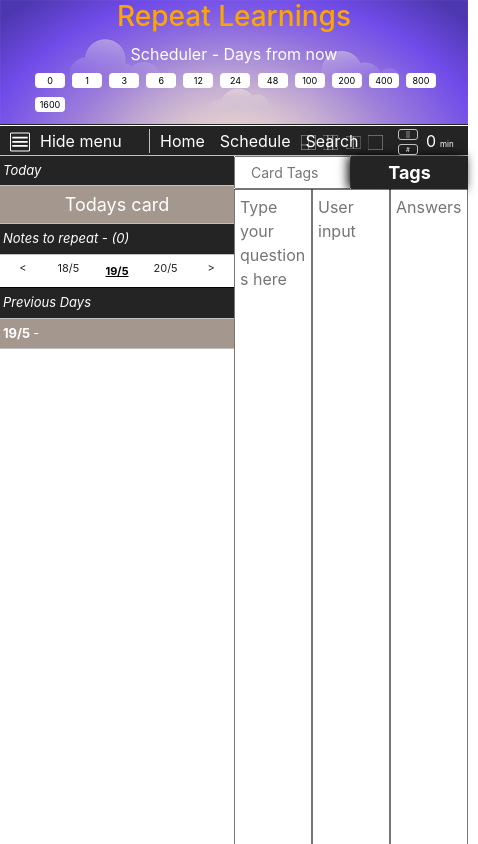
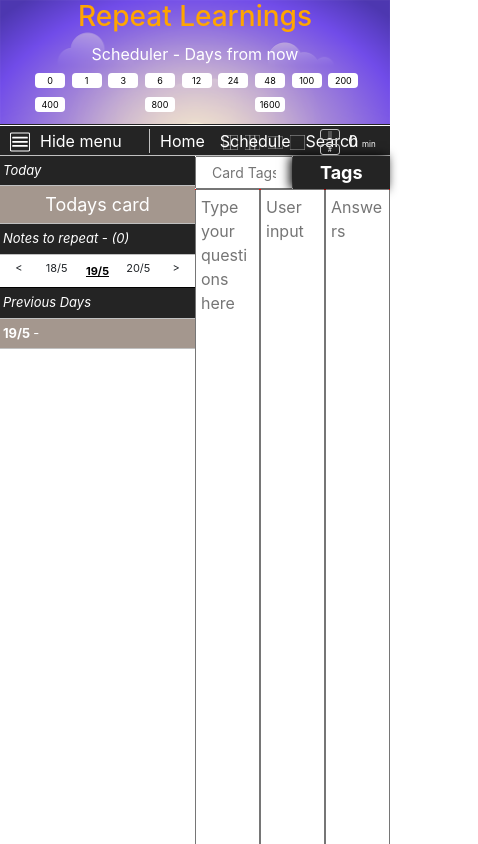
Before and after one commit to Hermes-devt/memit, a React (Create React App) app: page / in a window 390 px wide. Shown: the top 844 px of the page, 478 px wide, since content can reach past the window. Built offline with nearby package versions, Linux system fonts and the light colour scheme.

Commit message:
added a couple of mobile inteface features for several components and fixed buggs where the wrong checkbox was marked in firefox on the missedCards

```diff
--- a/src/App.tsx
+++ b/src/App.tsx
@@ -48,8 +48,9 @@ export function App(){
   const setContentOnFullWidth = (): string=>{ return displayVerticalBar ? 'm-0 p-0 col-sm-10 no-gutters' : 'm-0 p-0 col-sm-12 no-gutters'; }
   const displayContentAreas = ():any=>{ return (displayWindow === 1 ? {display: 'block'} : {display: 'none'}) }
 
+  const mobile = false;
   return(
-    <div className="m-0 p-0" style={{display: 'block', width: '120vw'}}>
+    <div className="m-0 p-0" style={{display: 'block', width: '100vw'}}>
       {data && <Navbar />}
       <SettingsBar
         onClick={ onSettingsBarClick }
@@ -60,9 +61,21 @@ export function App(){
       />
 
 
+
       {data && displayWindow === 2 && <Schedule /> }
       {data && displayWindow === 3 && <Search /> }
       {data && displayWindow === 4 && <LaterLearnings /> }
+
+      { displayVerticalBar && mobile && data &&
+      <div style={{position: 'relative'}}>
+      <div
+        style={{zIndex: 99999, position: 'absolute', top: 0, left: 0, width: '60vw', height: '100vh', overflow: 'scroll', backgroundColor: 'white'}}>
+          <VerticalBar
+          onClick={(note:number)=> { setActiveNote(note) }}
+          activeNote={ activeNote } />
+        </div>
+      </div>
+      }
 
       <div style={ displayContentAreas() }>
         { !displayVerticalBar && data && <>
@@ -83,13 +96,15 @@ export function App(){
 
         </>}
 
+
         <Row className='m-0 p-0 no-gutters'>
-          { displayVerticalBar && <Col className='m-0 p-0 col-sm-2 overflow-auto'>
+          { displayVerticalBar && !mobile && data &&
+          <Col className='m-0 p-0 col-sm-2 overflow-auto'>
               {data &&
                 <VerticalBar
                 onClick={(note:number)=> { setActiveNote(note) }}
                 activeNote={ activeNote } />
-            } </Col> }
+              } </Col> }
 
           <Col className={ setContentOnFullWidth()}>
             {data && <TagInput  activeNote={ activeNote }/> }
--- a/src/components/contentarea/tagInput.tsx
+++ b/src/components/contentarea/tagInput.tsx
@@ -26,6 +26,31 @@ export function TagInput({activeNote}: {activeNote: number}):any{
     save( data );
   };
 
+
+  const mobileInterface = ()=>{
+    return(
+        <Container fluid>
+            <Row className="">
+              <Col className="m-0 p-0 col-sm-12">
+                <input
+                  style={styling.t2}
+                  type="text"
+                  value={tags}
+                  onBlur={ saveToStorage }
+                  placeholder="Card Tags"
+                  onChange={( (evt)=>{
+                    let data = {...Data}
+                    data.list[activeNote].tags = evt.target.value;
+                    setTags(evt.target.value);
+                    dispatch( setData(data));
+                  })}
+                />
+              </Col>
+            </Row>
+      </Container>)
+  }
+
+  const desktopInterface = ()=>{
   return(
       <Container fluid>
           <Row className="">
@@ -45,9 +70,13 @@ export function TagInput({activeNote}: {activeNote: number}):any{
               />
             </Col>
             <Col className='m-0 p-0 col-sm-2'> <div style={styling.t1}>Tags</div> </Col>
-
           </Row>
     </Container>)
+  }
+
+  const mobile = false;
+  if( mobile) return mobileInterface();
+  else return desktopInterface();
 }
 
 const styling = {
--- a/src/components/contentarea/verticalBar.tsx
+++ b/src/components/contentarea/verticalBar.tsx
@@ -52,6 +52,7 @@ export function Navbar(props: Props){
 
     setTodayCards( todayCards );
     setCheckboxes( Data.dailyCards );
+
     setCardsMissed( cardsMissed );
   },[Data]) // eslint-disable-line
 
@@ -109,9 +110,20 @@ export function Navbar(props: Props){
 
   const onCheckbox = {
     missedCards: (index:number)=>{
-      let nData = {...Data};
-      nData.missedCards[index].done = !nData.missedCards[index].done;
+      let nData: UserData = Data;
+      let CardsMissed = [...Data.missedCards]
+
+      //Change the state in the global store object
+      CardsMissed[index].done = !CardsMissed[index].done;
+      nData.missedCards = [...CardsMissed ];
       dispatch( setData(nData) );
+
+      //Change state on the local stage object.
+      let temp = [...cardsMissed];
+      temp[index].done = CardsMissed[index].done;
+      setCardsMissed( temp );
+
+      //save to storaage
       save( nData );
     },
 
@@ -194,7 +206,7 @@ export function Navbar(props: Props){
             <div key={index}
               style={styles.onMissingCards(card)}
               onClick={ (ev)=> {
-                // ev.stopPropagation();
+                ev.stopPropagation();
                 onCard.onOneMissedCard(card, index) ;
               }} >
                 <span style={{fontWeight: 'bold'}}>{ dateHandling.getDayMonthFromInt(card.data.onDay) } </span>
@@ -279,6 +291,7 @@ const styling = {
     position: 'absolute',
     bottom: 10,
     right: 3,
+    zIndex: 999999999,
   },
 
   card: {
--- a/src/components/insertLaterLearningsPopup.tsx
+++ b/src/components/insertLaterLearningsPopup.tsx
@@ -51,6 +51,19 @@ export function InsertLaterLearningsPopup(props: Props){
     return( ()=>{ document.removeEventListener( 'keydown', onPress, true); })
   },[questions, answers]) //eslint-disable-line
 
+
+
+  const MobileInterface = ()=>{
+    return(
+      <div style={containerMobile} onClick={ ()=>{ }} >
+        <textarea readOnly style={textarea} value={questions} />
+        <textarea readOnly style={textarea} value={answers} />
+        <div onClick={ ()=> props.insert( questions, answers)} style={insert} >INSERT</div>
+        <div onClick={ props.cancel } style={cancel}>CANCEL</div> </div>
+    )
+  }
+
+  const DesktopInterface = ()=>{
     return(
       <div style={container} onClick={ ()=>{ }} >
         <textarea readOnly style={textarea} value={questions} />
@@ -58,6 +71,21 @@ export function InsertLaterLearningsPopup(props: Props){
         <div onClick={ ()=> props.insert( questions, answers)} style={insert} >INSERT</div>
         <div onClick={ props.cancel } style={cancel}>CANCEL</div> </div>
     )
+  }
+
+  const mobile = false;
+  if( mobile ) return MobileInterface();
+  else return DesktopInterface();
+  // if( !mobile ) return DesktopInterface();
+  // else return MobileInterface();
+  // return <span></span>
+  // return(
+  //   <div style={container} onClick={ ()=>{ }} >
+  //     <textarea readOnly style={textarea} value={questions} />
+  //     <textarea readOnly style={textarea} value={answers} />
+  //     <div onClick={ ()=> props.insert( questions, answers)} style={insert} >INSERT</div>
+  //     <div onClick={ props.cancel } style={cancel}>CANCEL</div> </div>
+  // )
 }
 
 export default InsertLaterLearningsPopup;
@@ -117,5 +145,22 @@ const container = {
   backgroundColor: 'white',
   border: '1px solid silver',
   borderRadius: 5,
+} as CSSProperties
 
+
+const containerMobile = {
+  color: 'black',
+  zIndex: 999,
+  fontSize: 8,
+  position: 'fixed',
+  left: '50%',
+  top: '50%',
+  boxSizing: 'border-box',
+  marginLeft: '-48vw',
+  marginTop: '-40vh',
+  width: '96vw',
+  height: '80vh',
+  backgroundColor: 'white',
+  border: '1px solid silver',
+  borderRadius: 5,
 } as CSSProperties
--- a/src/components/settingsBar.tsx
+++ b/src/components/settingsBar.tsx
@@ -17,6 +17,80 @@ interface Props {
 }
 
 export function SettingsBar(props: Props):any{
+  const mobile = false;
+
+
+
+  if( !mobile ) return desktopInterface(props);
+  else return mobileInterface(props);
+  // if( mobile){
+    // props.onClick(2);
+    // return mobileInterface(props);
+  // }
+  // return(
+  // <div style={styles.container as CSSProperties}>
+  //   <Timer />
+
+  //   {/* Makes the menu unclickable and make it look transparant. */}
+  //   {props.windowDisplay !== 1 && <div style={styles.hideIt as CSSProperties}></div> }
+
+  //   <span style={styles.menu as CSSProperties} onClick={ ()=>{ props.menuClick() }} >
+  //     <Menu onClick={ ()=>{ console.log('clicked on the menu icon!') }}
+  //     />
+
+  //     {props.displayVerticalBar && <span style={{ paddingLeft: 10,}}>Hide menu</span>}
+  //     {!props.displayVerticalBar && <span style={{paddingLeft: 10,}}>Display menu</span> }
+  //   </span>
+
+  //   {/* <div style={popup as CSSProperties}>
+  //     <div>Print cards</div>
+  //     <div>Style</div>
+  //     <div>Settings</div>
+  //     <div>Account</div>
+  //     <div>Login / Logout</div>
+  //   </div> */}
+
+  //   <span style={{...styles.schedule, ...{}}} onClick={ ()=>props.onDisplayWindow( 1 ) }>Home</span>
+  //   <span style={styles.schedule} onClick={ ()=>props.onDisplayWindow( 2 ) }>Schedule</span>
+  //   <span style={styles.schedule} onClick={ ()=>props.onDisplayWindow( 3 ) }>Search</span>
+  //   <span
+  //     style={styles.schedule}
+  //     onClick={ ()=>props.onDisplayWindow( 4 ) }
+  //     >Later learnings</span>
+
+  //   <span style={{position: 'absolute', right: 85, top: 3, opacity: 1}}>
+  //     <span style={ styles.layouts} onClick={ ()=> props.onClick(2)}> <Layout1 /> </span>
+  //     <span style={ styles.layouts} onClick={ ()=> props.onClick(1)}> <Layout2 /> </span>
+  //     <span style={ styles.layouts} onClick={ ()=> props.onClick(3)}> <Layout3 /> </span>
+  //     <span style={ styles.layouts} onClick={ ()=> props.onClick(4)}> <Layout4 /> </span>
+  //   </span>
+  // </div>)
+}
+
+const mobileInterface = (props: Props )=>{
+  return(
+    <div style={styles.container as CSSProperties}>
+     <Timer />
+      <span style={{display: 'inline-block', marginLeft: 5}} >
+        <Menu onClick={ (evt)=>{ // evt.stopPropagation();
+          props.menuClick();
+          console.log('clicked on the menu icon!')
+        }} />
+      </span>
+
+      <span style={{position: 'absolute', right: 80, top: 3, opacity: 1}}>
+        <span style={ styles.layouts} onClick={ ()=> props.onClick(2)}> <Layout1 /> </span>
+        {/* <span style={ styles.layouts} onClick={ ()=> props.onClick(1)}> <Layout2 /> </span> */}
+        <span style={ styles.layouts} onClick={ ()=> props.onClick(3)}> <Layout3 /> </span>
+        <span style={ styles.layouts} onClick={ ()=> props.onClick(4)}> <Layout4 /> </span>
+      </span>
+
+
+    </div>
+  )
+}
+
+const desktopInterface = (props: Props)=>{
   return(
     <div style={styles.container as CSSProperties}>
       <Timer />
@@ -45,35 +119,30 @@ export function SettingsBar(props: Props):any{
       <span style={styles.schedule} onClick={ ()=>props.onDisplayWindow( 3 ) }>Search</span>
       <span
         style={styles.schedule}
-      // onMouseOver={ ()=>{ }}
-      // onMouseOut={ ()=>{ }}
-
         onClick={ ()=>props.onDisplayWindow( 4 ) }
         >Later learnings</span>
 
-    <span style={{opacity: 1}}>
-    <div style={styles.layoutContainer as CSSProperties}>
+      <span style={{position: 'absolute', right: 85, top: 3, opacity: 1}}>
         <span style={ styles.layouts} onClick={ ()=> props.onClick(2)}> <Layout1 /> </span>
         <span style={ styles.layouts} onClick={ ()=> props.onClick(1)}> <Layout2 /> </span>
         <span style={ styles.layouts} onClick={ ()=> props.onClick(3)}> <Layout3 /> </span>
         <span style={ styles.layouts} onClick={ ()=> props.onClick(4)}> <Layout4 /> </span>
-    </div>
       </span>
     </div>)
 }
 
-const popup = {
-  position: 'absolute',
-  left: 0,
-  top: 30,
-  width: 200,
-  backgroundColor: 'black',
-  opacity: 0.9,
-  zIndex: 5,
-  color: 'white',
-  padding: 10,
-  cursor: 'pointer',
-}
+// const popup = {
+//   position: 'absolute',
+//   left: 0,
+//   top: 30,
+//   width: 200,
+//   backgroundColor: 'black',
+//   opacity: 0.9,
+//   zIndex: 5,
+//   color: 'white',
+//   padding: 10,
+//   cursor: 'pointer',
+// }
 
 const styles = {
   hideIt:{
@@ -112,7 +181,8 @@ const styles = {
 
   layoutContainer:{
     position: 'absolute',
-    right: 85,
+    zIndex: 999,
+    right: 80,
     top: 3,
   },
 
--- a/src/index.css
+++ b/src/index.css
@@ -1,11 +1,12 @@
 body {
   margin: 0;
+  padding: 0;
   font-family: -apple-system, BlinkMacSystemFont, 'Segoe UI', 'Roboto', 'Oxygen',
     'Ubuntu', 'Cantarell', 'Fira Sans', 'Droid Sans', 'Helvetica Neue',
     sans-serif;
   -webkit-font-smoothing: antialiased;
   -moz-osx-font-smoothing: grayscale;
-  overflow-x: hidden;
+  /* overflow-x: hidden; */
 }
 
 /* *{
@@ -22,28 +23,11 @@ code {
     monospace;
 }
 
-::-webkit-scrollbar {
-  width: 8px;
-}
-
-/* Track */
-::-webkit-scrollbar-track {
-  background: #bdb5b5;
-  /* background: black; */
-}
-
-/* Handle */
-::-webkit-scrollbar-thumb {
-  background: rgb(59, 45, 45);
-  /* background: red; */
-}
-
-/* Handle on hover */
-::-webkit-scrollbar-thumb:hover {
-  background: #555;
-}
+::-webkit-scrollbar-track { background: #bdb5b5; }
+::-webkit-scrollbar { width: 8px; }
+::-webkit-scrollbar-thumb { background: rgb(59, 45, 45); }
+::-webkit-scrollbar-thumb:hover { background: #555; }
 
 textarea {
-  /* outline-color: #719ECE; */
   outline-color: rgb(13, 85, 180);
 }
```
Also changed, not shown: src/components/footer/footer.tsx (+3 -9 lines). Lines whose indentation alone changed are shown as unchanged.
